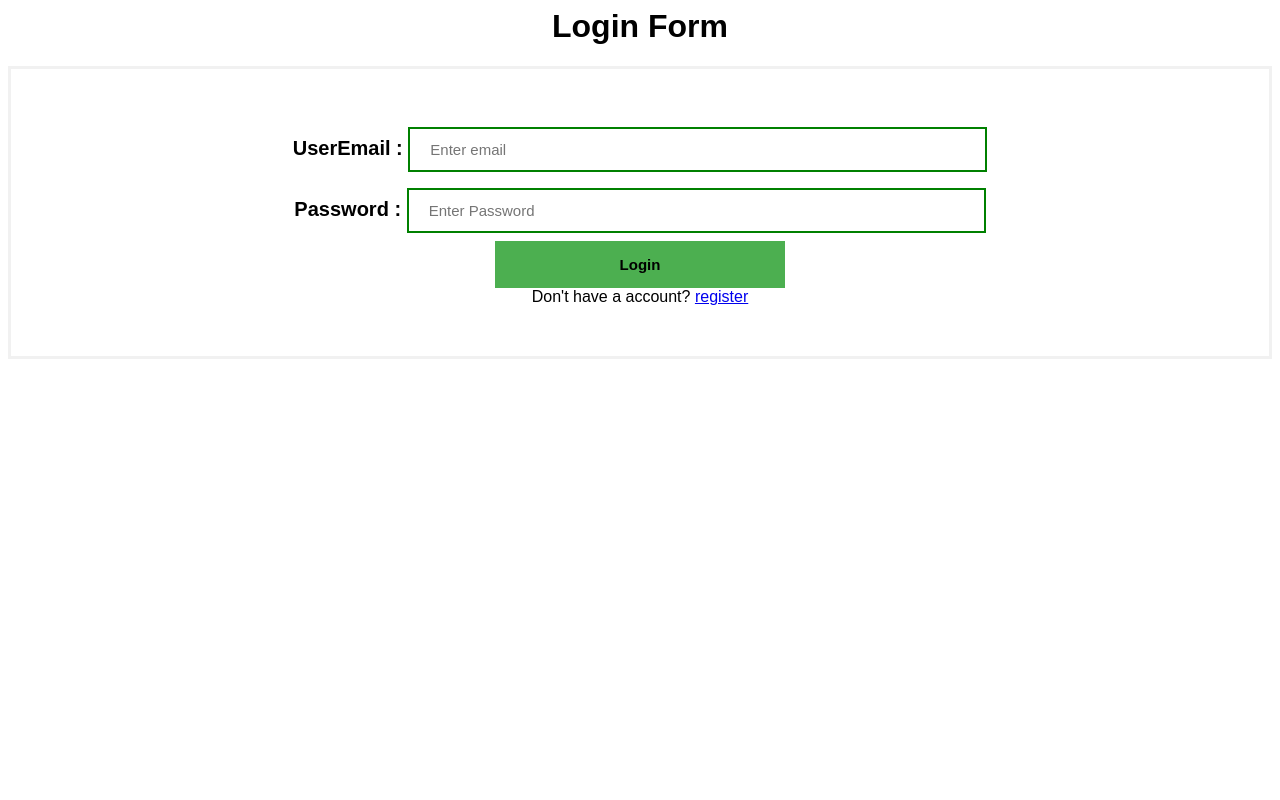
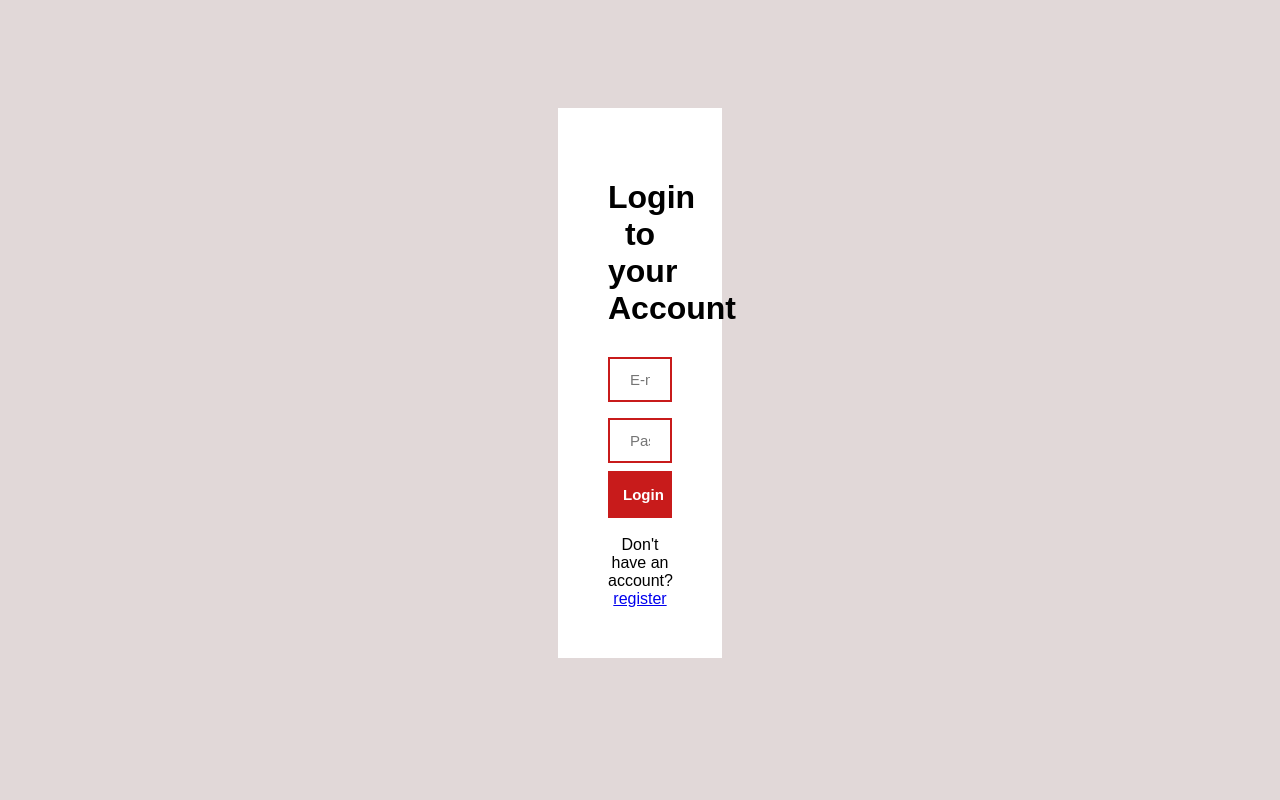
Before and after one commit to Deepikabisht028/User-Authentication-System-project, a Django app: page /login/ in a window 1280 px wide. Run offline with Django 3.2, Linux system fonts and the light colour scheme.

Commit message:
Update loginpage.html

```diff
--- a/website/template/loginpage.html
+++ b/website/template/loginpage.html
@@ -1,16 +1,20 @@
 <html>
     <head>
-        <title>Signup Page</title>
+        <title>Sign In Page</title>
         <style>
             body{
                 font-family: Arial, Helvetica, sans-serif;
-                background-color: white;
+                background-color: rgb(225, 216, 216);
+                padding-top: 100px;
+                padding-left: 550px;
+                padding-bottom: 90px;
+                padding-right: 550px;
             }
             button{
-                background-color: #4CAF50;
-                width: 25%;
+                background-color:#c81b1b;
+                width: 100%;
                 padding: 15px;
-                color: black;
+                color: white;
                 border: none;
                 float: center;
                 font-size: 15px;
@@ -19,15 +23,15 @@
                 font-size: 20px;
             }
             form{
-                border: 3px solid #f1f1f1;
+                border: none;
             }
             input[type=email],input[type=password]{
-                width: 50%;
+                width: 100%;
                 font-size: 15px;
                 margin: 8px 0px;
                 padding: 12px 20px;
                 display: inline-block;
-                border: 2px solid green;
+                border: 2px solid #c81b1b;
                 box-sizing: border-box;
             }
             button:hover{
@@ -41,17 +45,17 @@
         </style>
     </head>
     <body>
-        <center><h1>Login Form</h1></center>
-        <form action="#" method="post">
+        <center><form action="#" method="post">
             {% csrf_token %}
             <center><div class="container">
-                <label for ='email'><b>UserEmail :  </b></label>
-                <input type="email" placeholder="Enter email" name="email" float="right"  required><br>
-                <label for='password'><b>Password : </b></label>
-                <input type="password" placeholder="Enter Password" name="password" required><br>
-                <button type="submit"><b>Login</b></button><br>
-                Don't have a account? <a href="http://localhost:8000/signup/"> register </a>
+                <h1>Login to your Account</h1>
+                <label for ='email'></label>
+                <input type="email" placeholder="E-mail" name="email" float="right"  required>
+                <label for='password'></label>
+                <input type="password" placeholder="Password" name="password" required>
+                <button type="submit"><b>Login</b></button><br><br>
+                Don't have an account? <a href="http://localhost:8000/signup/"> register </a>
             </div></center>
-        </form>
+        </form></center>
     </body>
 </html>
```
